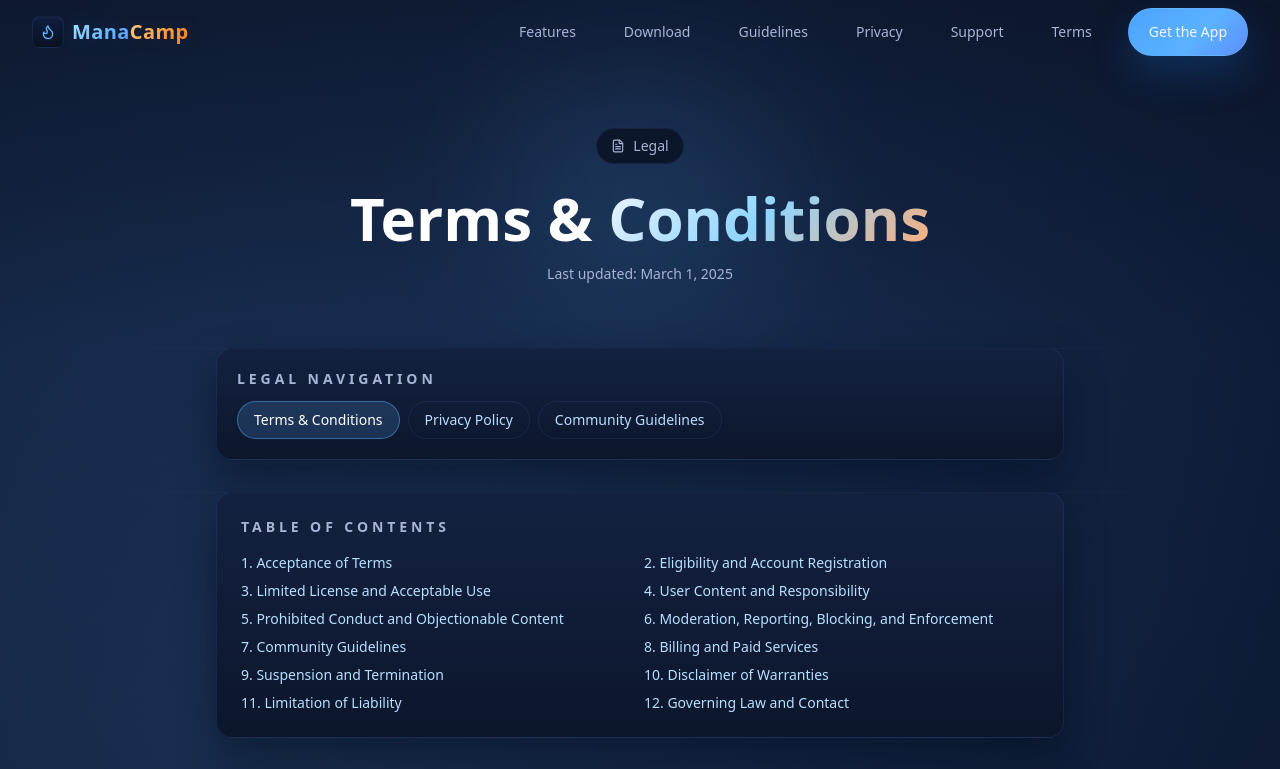
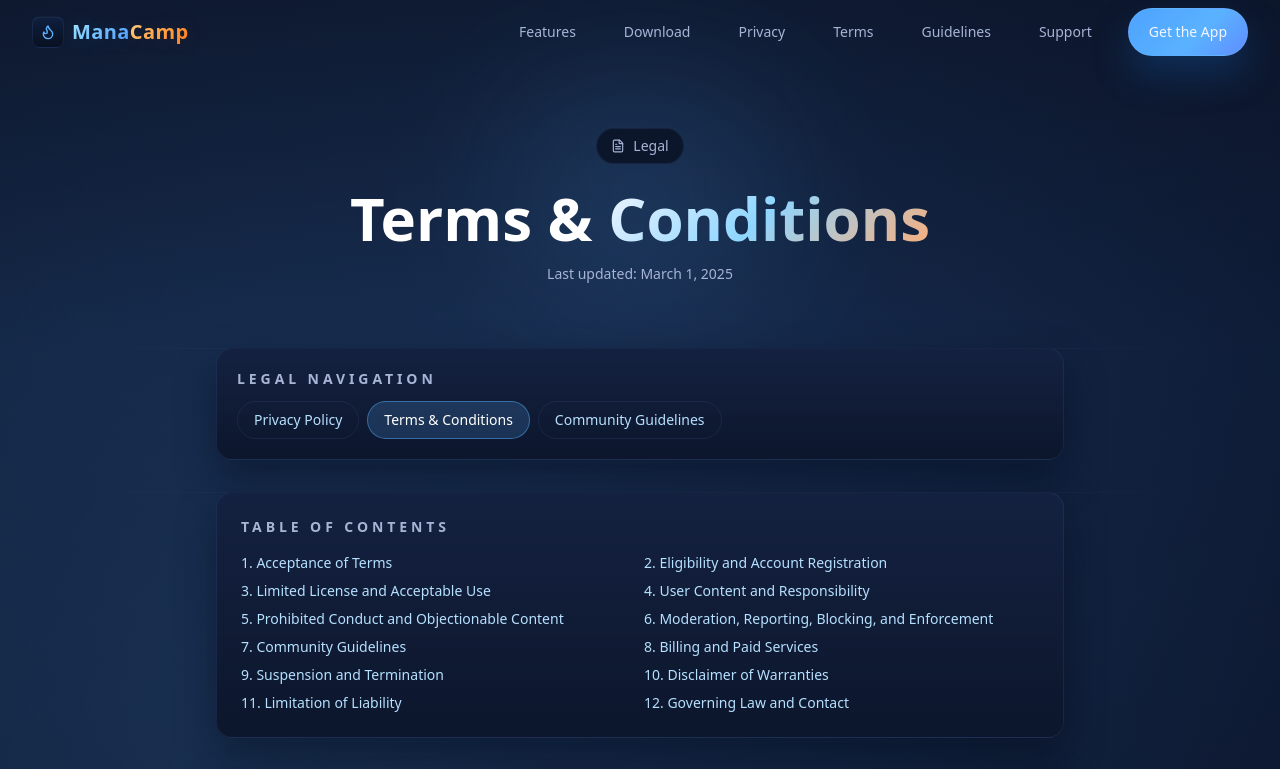
Before and after one commit to Dezolve/manacamp-site, a Next.js app: page /terms in a window 1280 px wide. Shown: the top 769 px of the page. Built offline with nearby package versions, Linux system fonts and the light colour scheme.

Commit message:
fix: reorder legal and navigation links for consistency

```diff
--- a/components/LegalNav.tsx
+++ b/components/LegalNav.tsx
@@ -1,8 +1,8 @@
 import Link from "next/link";
 
 const legalLinks = [
+  { href: "/privacy", label: "Privacy Policy", key: "privacy" },
   { href: "/terms", label: "Terms & Conditions", key: "terms" },
-  { href: "/privacy", label: "Privacy Policy", key: "privacy" },
   { href: "/guidelines", label: "Community Guidelines", key: "guidelines" },
 ] as const;
 
--- a/components/Navbar.tsx
+++ b/components/Navbar.tsx
@@ -9,10 +9,10 @@
 const navLinks = [
   { href: "/#features", label: "Features" },
   { href: "/download", label: "Download" },
+  { href: "/privacy", label: "Privacy" },
+  { href: "/terms", label: "Terms" },
   { href: "/guidelines", label: "Guidelines" },
-  { href: "/privacy", label: "Privacy" },
   { href: "/support", label: "Support" },
-  { href: "/terms", label: "Terms" },
 ];
 
 export default function Navbar() {
```
